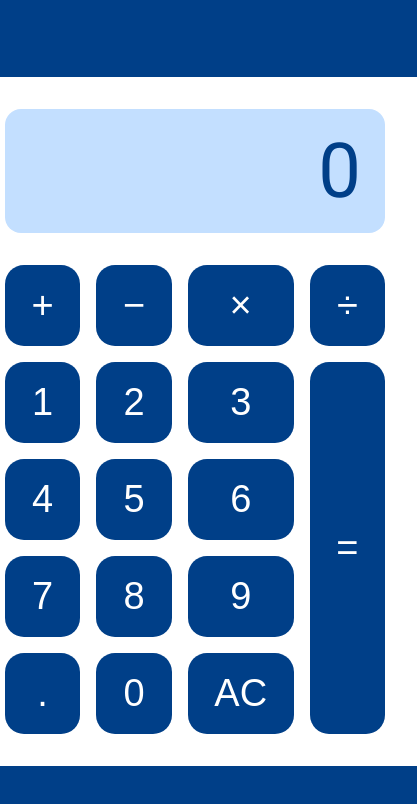
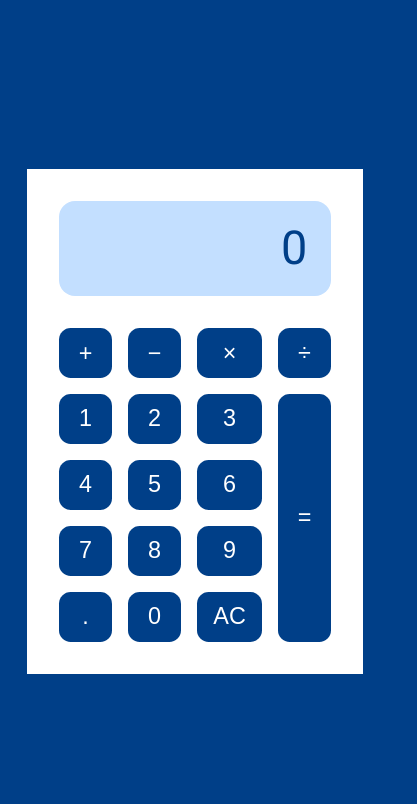
Before and after one commit to lintu22/Calculator, a plain HTML site: page index.html in a window 390 px wide. Shown: the whole page, 417 px wide, since content can reach past the window. Drawn offline with Linux system fonts and the light colour scheme.

Commit message:
Update to add responsive resize for small screen

```diff
--- a/style.scss
+++ b/style.scss
@@ -22,6 +22,10 @@ body {
     max-width:535px;
     // height:30em;
 
+    @media (max-width:540px) {
+        max-width:90%;
+    }
+
     &__display {
         background-color: $color-02;
         text-align: right;
@@ -32,12 +36,18 @@ body {
     &__output {
         font: 4.75em/1 $font-primary;
         color:$color-01;
+        @media (max-width:540px) {
+           font-size:12vw;
+        }
     }
     &__buttons {
         margin:2em;
         display:grid;
         grid-template-columns: repeat(4, 1fr);
         grid-gap:1em;
+        @media (max-width:540px) {
+           grid-gap:4vw;
+        }
     }
     &__button {
         font-size:2.375em;
@@ -47,6 +57,9 @@ body {
         box-shadow:none;
         padding:.5em .7em;
         border-radius: .5em;
+        @media (max-width:540px) {
+            font-size:6vw;
+        }
         &--equals {
             grid-row-start: 2;
             grid-row-end:6;
```
Also changed, not shown: style.css.
